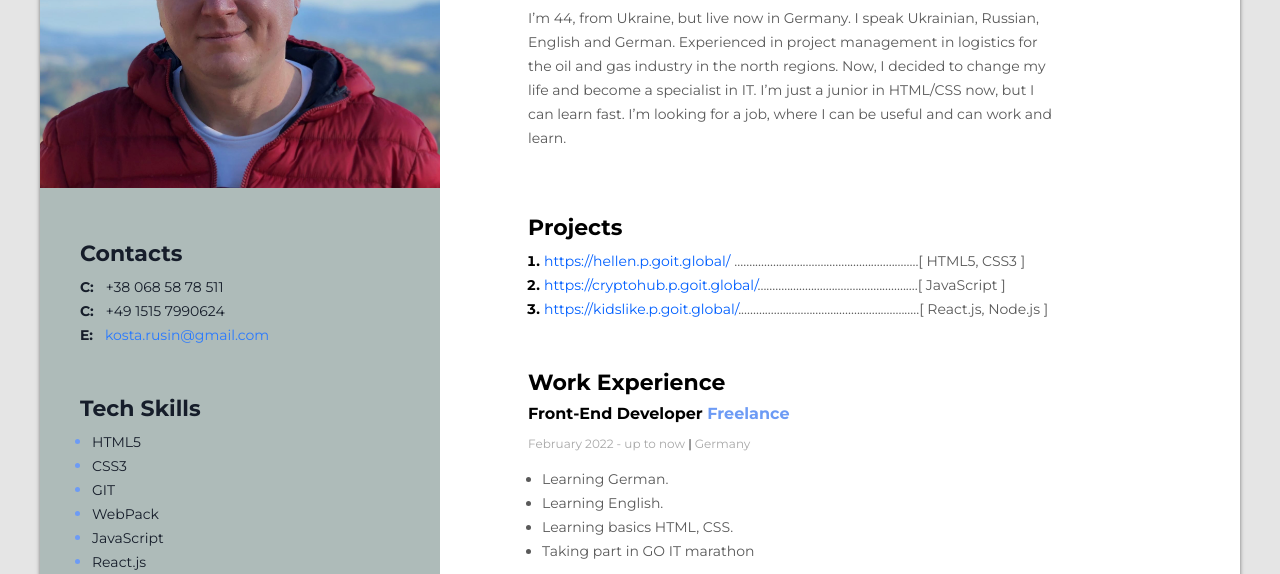
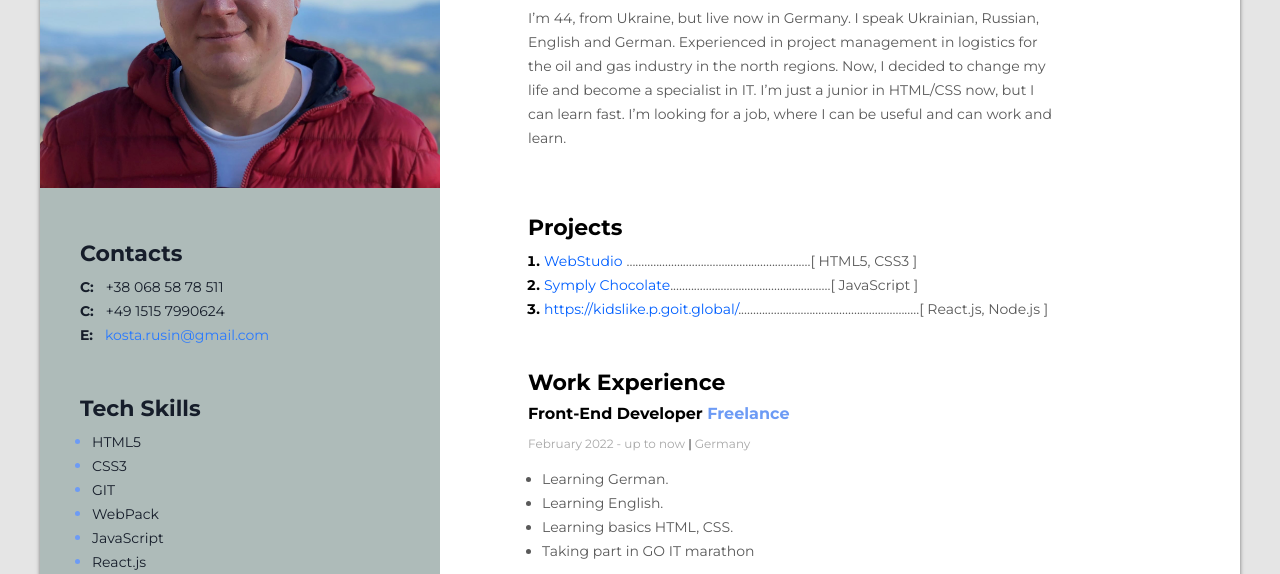
Before and after one commit to kostarusin/resume-project-marathon, a plain HTML site: page index.html in a window 1280 px wide. Shown: the part 208-782 px from the top of the page. Drawn offline with Linux system fonts and the light colour scheme.

Commit message:
Update index.html

```diff
--- a/index.html
+++ b/index.html
@@ -42,7 +42,7 @@
               <a
                 href="https://kostarusin.github.io/goit-markup-hw-07/"
                 class="project-item-link"
-                >https://hellen.p.goit.global/</a
+                >WebStudio</a
               >
               <span class="project-item-descr"
                 >..............................................................[
@@ -53,7 +53,7 @@
               <a
                 href="https://kostarusin.github.io/chocolate-team-hard-nut-5/"
                 class="project-item-link"
-                >https://cryptohub.p.goit.global/</a
+                >Symply Chocolate</a
               ><span class="project-item-descr"
                 >......................................................[
                 JavaScript ]</span
```
